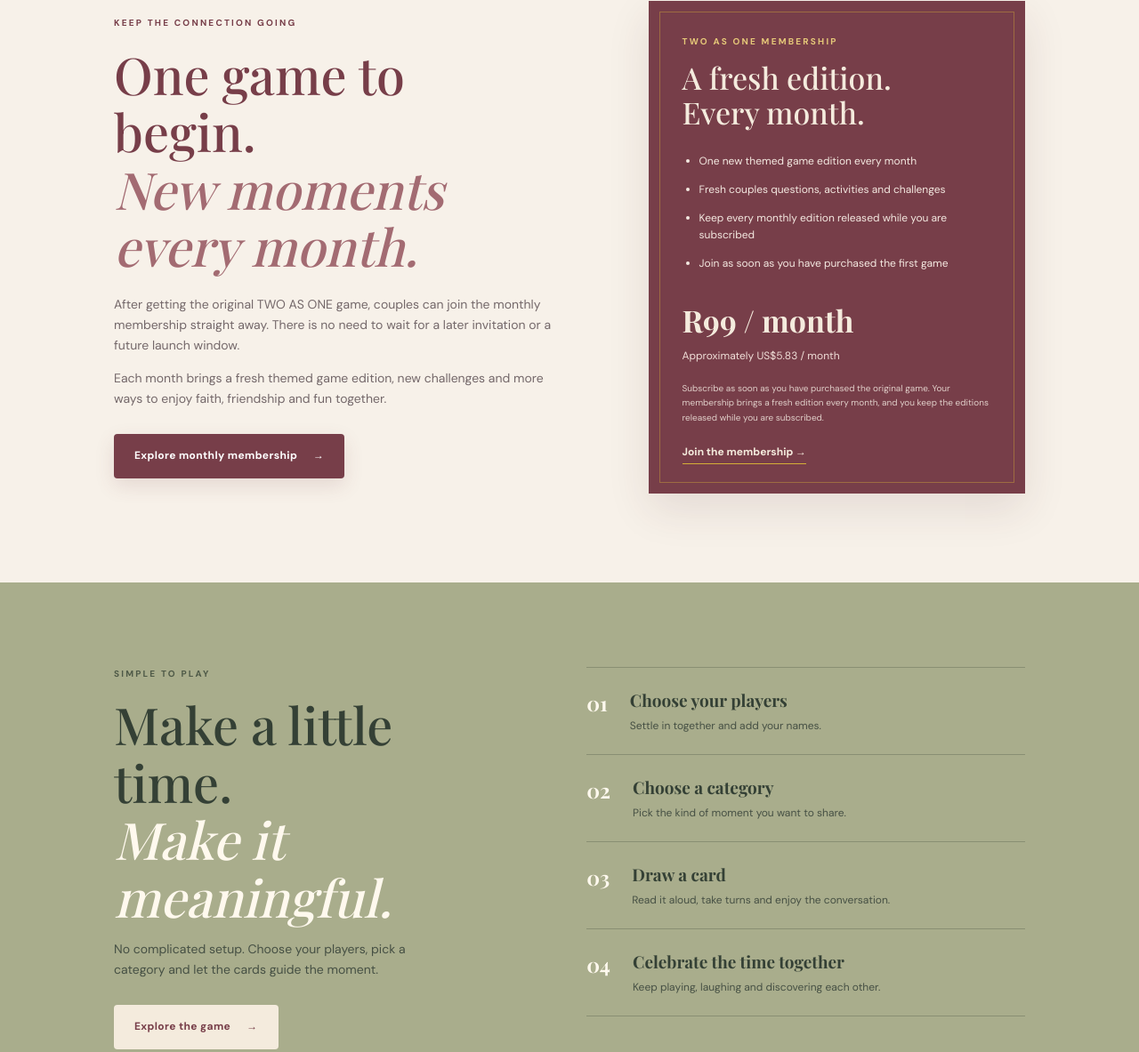
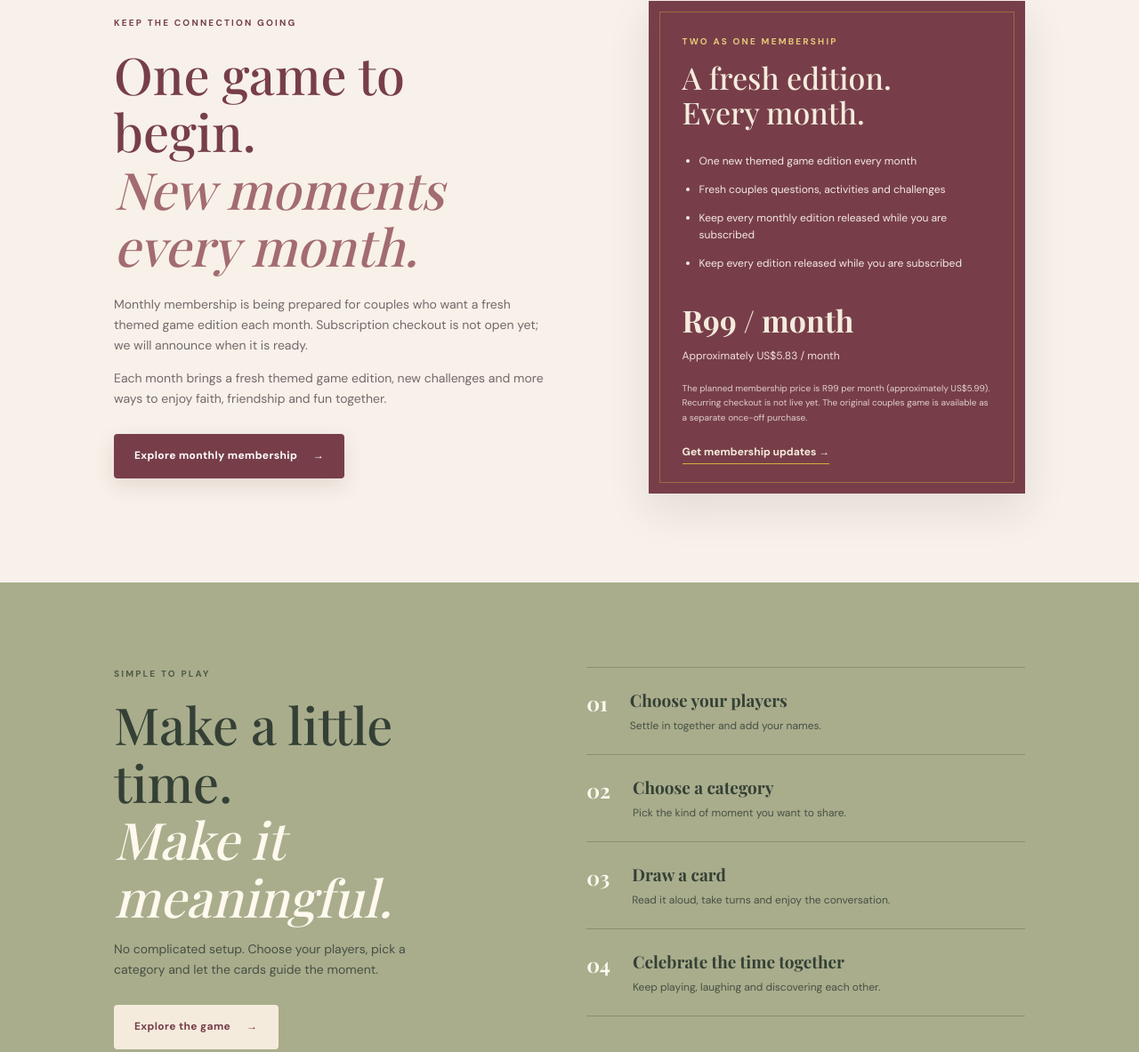
Before and after one commit to twoasoneofficial/two-as-one-website, a plain HTML site: page index.html in a window 1280 px wide. Shown: the part 1794-2977 px from the top of the page at 89% size. Drawn offline with nearby package versions, Linux system fonts and the light colour scheme.

Commit message:
Connect game CTA to secure iKhokha checkout

```diff
--- a/index.html
+++ b/index.html
@@ -35,7 +35,7 @@
   <div class="membership-copy">
     <p class="eyebrow">KEEP THE CONNECTION GOING</p>
     <h2>One game to begin.<br><em>New moments every month.</em></h2>
-    <p>After getting the original TWO AS ONE game, couples can join the monthly membership straight away. There is no need to wait for a later invitation or a future launch window.</p>
+    <p>Monthly membership is being prepared for couples who want a fresh themed game edition each month. Subscription checkout is not open yet; we will announce when it is ready.</p>
     <p>Each month brings a fresh themed game edition, new challenges and more ways to enjoy faith, friendship and fun together.</p>
     <a class="button button-primary" href="#membership-details">Explore monthly membership <span>→</span></a>
   </div>
@@ -46,19 +46,19 @@
       <li>One new themed game edition every month</li>
       <li>Fresh couples questions, activities and challenges</li>
       <li>Keep every monthly edition released while you are subscribed</li>
-      <li>Join as soon as you have purchased the first game</li>
+      <li>Keep every edition released while you are subscribed</li>
     </ul>
 <div class="price-line" style="display:flex;flex-wrap:wrap;align-items:baseline;justify-content:flex-start;gap:8px 12px;margin:24px 0 18px;">
   <strong style="display:block;color:#F4EBDD;font-size:34px;font-weight:700;">R99 / month</strong>
   <span style="display:block;color:#F0DFD8;font-size:12px;">Approximately US$5.83 / month</span>
 </div>
-    <p class="membership-note">Subscribe as soon as you have purchased the original game. Your membership brings a fresh edition every month, and you keep the editions released while you are subscribed.</p>
-    <a class="outline-link" href="mailto:hello@twoasone.co.za?subject=TWO%20AS%20ONE%20Monthly%20Membership">Join the membership →</a>
+    <p class="membership-note">The planned membership price is R99 per month (approximately US$5.99). Recurring checkout is not live yet. The original couples game is available as a separate once-off purchase.</p>
+    <a class="outline-link" href="mailto:hello@twoasone.co.za?subject=Notify%20me%20when%20TWO%20AS%20ONE%20membership%20opens">Get membership updates →</a>
   </div>
 </section>
 <section class="how-section" id="how"><div class="how-inner"><div><p class="eyebrow">SIMPLE TO PLAY</p><h2>Make a little time.<br><em>Make it meaningful.</em></h2><p class="section-copy">No complicated setup. Choose your players, pick a category and let the cards guide the moment.</p><a class="button button-light" href="#get-game">Explore the game <span>→</span></a></div><div class="steps"><article><b>01</b><div><h3>Choose your players</h3><p>Settle in together and add your names.</p></div></article><article><b>02</b><div><h3>Choose a category</h3><p>Pick the kind of moment you want to share.</p></div></article><article><b>03</b><div><h3>Draw a card</h3><p>Read it aloud, take turns and enjoy the conversation.</p></div></article><article><b>04</b><div><h3>Celebrate the time together</h3><p>Keep playing, laughing and discovering each other.</p></div></article></div></div></section>
 <section class="audience-section" id="churches"><div class="audience-copy"><p class="eyebrow">FOR CHURCHES & COMMUNITIES</p><h2>Bring couples<br><em>together.</em></h2><p>Looking for a welcoming activity for a couples' event, fellowship gathering or relationship-focused programme? TWO AS ONE offers a playful way to encourage conversation, shared experiences and faith-filled connection.</p><a class="outline-link" href="mailto:hello@twoasone.co.za?subject=TWO%20AS%20ONE%20Church%20Enquiry">Discuss a church collaboration →</a></div><div class="audience-panel"><span class="panel-symbol">✧</span><h3>Faith. Friendship.<br>Fun. Together.</h3><p>A shared experience couples can enjoy side by side.</p></div></section>
-<section class="get-section" id="get-game"><div class="get-card"><p class="eyebrow">YOUR NEXT SHARED MOMENT</p><h2>Make time for<br><em>the two of you.</em></h2><p>Discover the 100-card TWO AS ONE couples game and start creating moments you will want to remember.</p><div class="price-line"><strong>R169</strong><span>Approximately US$9.99 · One-time purchase</span></div><a class="button button-primary button-disabled" href="mailto:hello@twoasone.co.za?subject=TWO%20AS%20ONE%20Game%20Purchase%20Enquiry">Ask about the game <span>→</span></a><small>Online checkout link will be added here before public launch.</small></div></section>
+<section class="get-section" id="get-game"><div class="get-card"><p class="eyebrow">YOUR NEXT SHARED MOMENT</p><h2>Make time for<br><em>the two of you.</em></h2><p>Discover the 100-card TWO AS ONE couples game and start creating moments you will want to remember.</p><div class="price-line"><strong>R169</strong><span>Approximately US$9.99 · One-time purchase</span></div><a class="button button-primary button-disabled" href="https://access.twoasone.co.za/buy">Get the game <span>→</span></a><small>Secure checkout · R169 once-off · Access is activated after payment confirmation.</small></div></section>
 <section class="closing"><p>Two hearts. One journey. A little more time for what matters.</p><span>♡</span></section>
 </main>
 <footer class="footer"><a class="brand footer-brand" href="#home"><span class="brand-mark">T<span>+</span>O</span><span class="brand-name">TWO AS ONE<small>FAITH. FRIENDSHIP. FUN. TOGETHER.</small></span></a><div class="footer-links"><a href="#game">The Game</a><a href="#membership">Membership</a><a href="#churches">Churches</a><a href="mailto:hello@twoasone.co.za">Contact</a></div><p>© <span id="year"></span> TWO AS ONE. All rights reserved.</p></footer>
```
